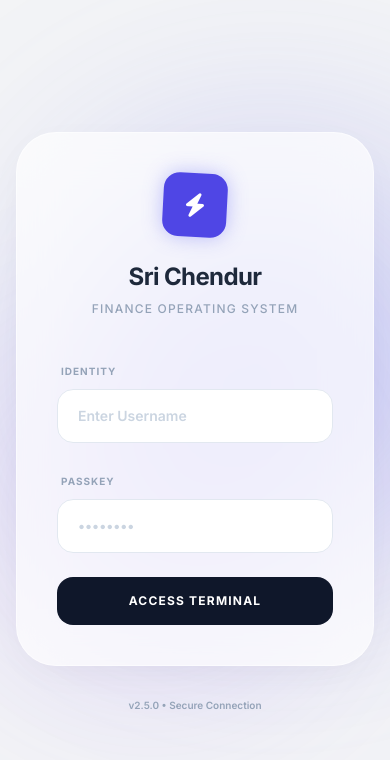
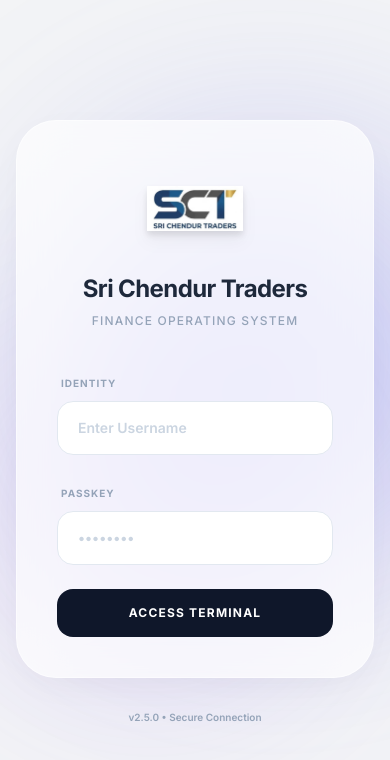
Before and after one commit to biglitzofficial/SET, a React (Vite) app in the folder sct/: page / in a window 390 px wide. Shown: the top 760 px of the page. Built offline with nearby package versions, Linux system fonts and the light colour scheme.

Commit message:
Add SCT logo and favicon to sidebar, mobile menu, and login page

```diff
--- a/sct/App.tsx
+++ b/sct/App.tsx
@@ -61,9 +61,7 @@
       {/* Brand */}
       <div className="h-28 flex flex-col justify-center px-8 relative z-10">
         <div className="flex items-center gap-3 mb-1">
-           <div className="w-8 h-8 rounded-lg bg-gradient-to-br from-brand-400 to-brand-600 flex items-center justify-center shadow-lg">
-             <i className="fas fa-bolt text-white text-sm"></i>
-           </div>
+           <img src="/logo.png" alt="Sri Chendur Traders" className="w-10 h-10 rounded-lg object-contain bg-white p-0.5 shadow-lg" />
            <span className="text-white font-display font-bold text-xl tracking-tight">Sri Chendur</span>
         </div>
         <div className="text-[10px] text-slate-400 font-medium tracking-[0.2em] pl-11 uppercase">Finance OS</div>
@@ -141,9 +139,7 @@
            {/* Header */}
            <div className="flex justify-between items-center mb-8">
               <div className="flex items-center gap-3">
-                <div className="h-10 w-10 bg-brand-500 rounded-xl flex items-center justify-center">
-                  <i className="fas fa-bolt text-white"></i>
-                </div>
+                <img src="/logo.png" alt="Sri Chendur Traders" className="h-10 w-10 rounded-xl object-contain bg-white p-0.5 shadow-lg" />
                 <span className="text-white font-bold text-lg">Menu</span>
               </div>
               <button onClick={onClose} className="text-slate-400 hover:text-white transition">
--- a/sct/index.html
+++ b/sct/index.html
@@ -5,6 +5,8 @@
     <meta charset="UTF-8">
     <meta name="viewport" content="width=device-width, initial-scale=1.0">
     <title>Sri Chendur Traders | Finance OS</title>
+    <link rel="icon" type="image/png" href="/favicon.png">
+    <link rel="apple-touch-icon" href="/favicon.png">
     <script src="https://cdn.tailwindcss.com"></script>
     <link rel="preconnect" href="https://fonts.googleapis.com">
     <link rel="preconnect" href="https://fonts.gstatic.com" crossorigin>
--- a/sct/views/Login.tsx
+++ b/sct/views/Login.tsx
@@ -40,10 +40,8 @@
         <div className="bg-white/70 backdrop-blur-xl rounded-[2.5rem] shadow-soft border border-white/50 p-10 animate-scaleUp">
 
           <div className="flex flex-col items-center mb-10">
-             <div className="h-16 w-16 bg-brand-600 rounded-2xl flex items-center justify-center text-white shadow-glow shadow-brand-500/40 mb-6 transform rotate-3">
-               <i className="fas fa-bolt text-2xl"></i>
-             </div>
-             <h1 className="text-2xl font-bold text-slate-800 tracking-tight">Sri Chendur</h1>
+             <img src="/logo.png" alt="Sri Chendur Traders" className="h-24 w-24 object-contain mb-4 drop-shadow-lg" />
+             <h1 className="text-2xl font-bold text-slate-800 tracking-tight">Sri Chendur Traders</h1>
              <p className="text-xs font-medium text-slate-400 mt-2 uppercase tracking-widest">Finance Operating System</p>
           </div>
 
```
Also changed, not shown: sct/public/favicon.png (added), sct/public/logo.png (added).
